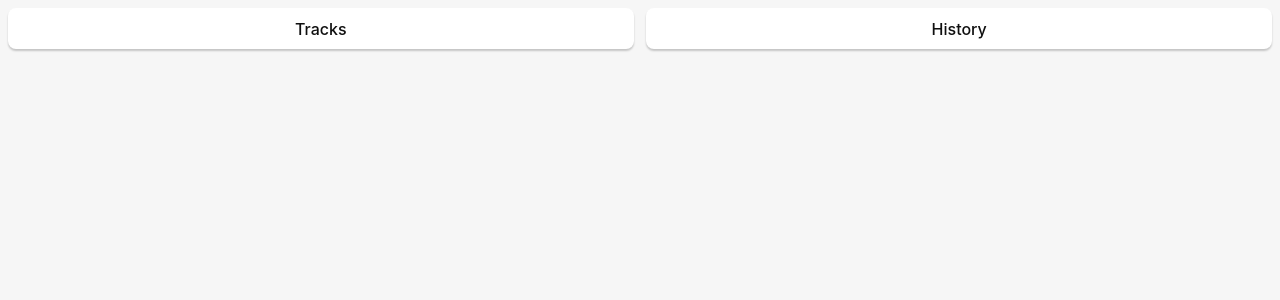
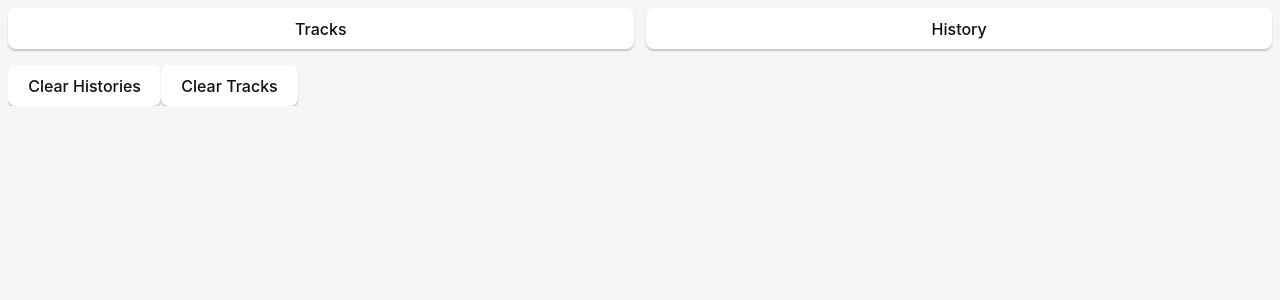
Before and after one commit to void2610/Simple-YouTube-Music.js, a React (Vite) app: page / in a window 1280 px wide. Both pictures are taken after a click on the button "History". Shown: the top 300 px of the page. Built offline with nearby package versions, Linux system fonts and the light colour scheme.

Commit message:
save to local storage

```diff
--- a/src/App.jsx
+++ b/src/App.jsx
@@ -1,4 +1,4 @@
-import { useRef, useState } from "react";
+import { useRef, useState, useEffect } from "react";
 
 // import components
 import DisplayTrack from "./components/DisplayTrack";
@@ -11,7 +11,9 @@ import History from "./components/History";
 const App = () => {
   const [isDisplayTrack, setIsDisplayTrack] = useState(true);
 
-  const [histories, setHistories] = useState([])
+  // ローカルストレージから履歴データを取得
+  const savedHistories = localStorage.getItem('histories');
+  const [histories, setHistories] = useState(savedHistories ? JSON.parse(savedHistories) : []);
 
   const [tracks, setTracks] = useState([]);
   const [trackIndex, setTrackIndex] = useState(0);
@@ -19,6 +21,11 @@ const App = () => {
 
   // reference
   const playerRef = useRef();
+
+  // 履歴データが更新されたときにローカルストレージに保存
+  useEffect(() => {
+    localStorage.setItem('histories', JSON.stringify(histories));
+  }, [histories]);
 
   const handleNext = () => {
     if (trackIndex >= tracks.length - 1) {
--- a/src/components/DisplayTrack.jsx
+++ b/src/components/DisplayTrack.jsx
@@ -1,5 +1,4 @@
 import ReactPlayer from 'react-player';
-import React, { useState, useEffect } from 'react';
 
 const DisplayTrack = ({
   currentTrack,
--- a/src/components/History.jsx
+++ b/src/components/History.jsx
@@ -31,6 +31,16 @@ const History = ({ currentTrack, tracks, setTracks, trackIndex, setTrackIndex, s
     }));
   }
 
+  const clearTracks = () => {
+    setTracks([]);
+    setCurrentTrack(null);
+  }
+
+  const clearHistories = () => {
+    setHistories([]);
+    localStorage.removeItem('histories');
+  }
+
 
   return (<SimpleBarReact style={{ maxHeight: '420px' }}>
     <List>
@@ -48,7 +58,10 @@ const History = ({ currentTrack, tracks, setTracks, trackIndex, setTrackIndex, s
         </ListItem>
       ))}
     </List>
-  </SimpleBarReact>);
+    <button onClick={clearHistories}>Clear Histories</button>
+    <button onClick={clearTracks}>Clear Tracks</button>
+  </SimpleBarReact>
+  );
 
 };
 
```
